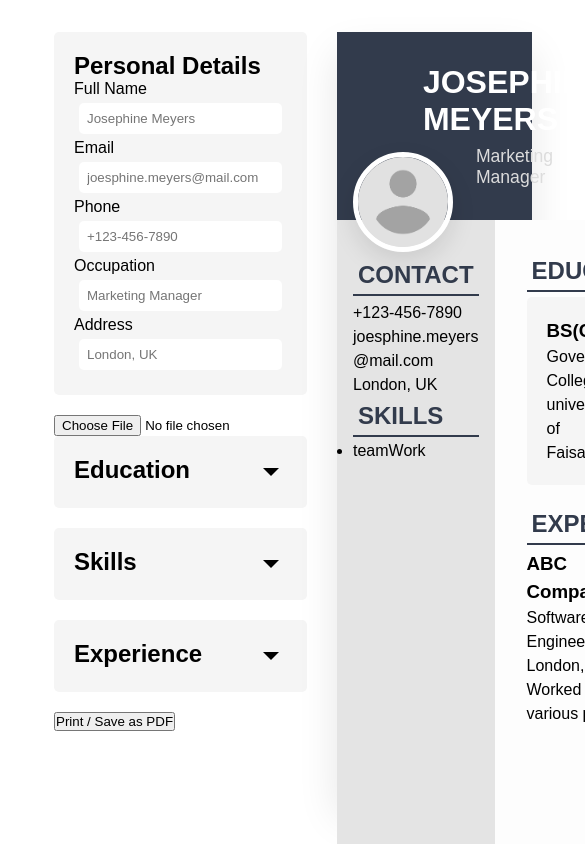
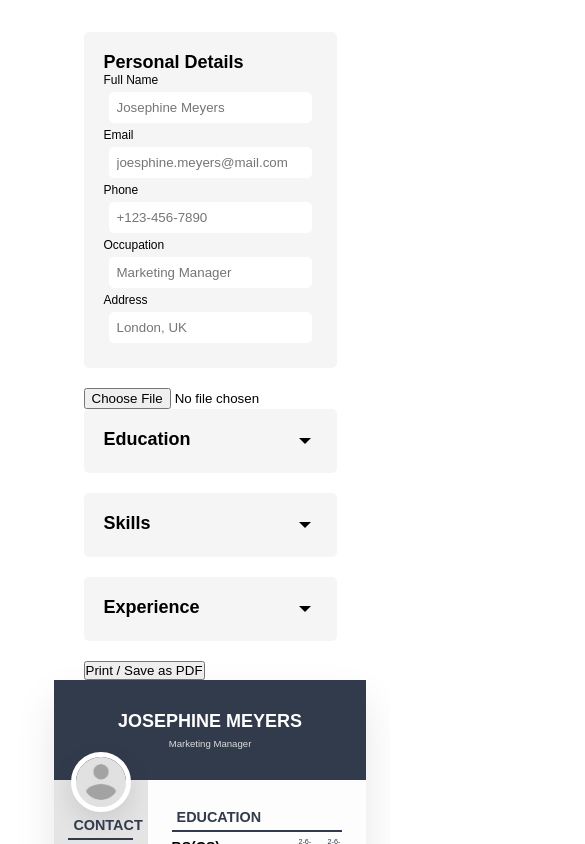
Before and after one commit to AhmadR6/Cv-maker, a React (Vite) app: page / in a window 390 px wide. Shown: the top 844 px of the page, 585 px wide, since content can reach past the window. Built offline with nearby package versions, Linux system fonts and the light colour scheme.

Commit message:
added media queries for resposnsiveness

```diff
--- a/src/App.css
+++ b/src/App.css
@@ -59,9 +59,12 @@ section.live-preview-section > main {
 }
 .contact-info {
   background-color: #e4e4e4;
-  padding: 1em;
+  padding: 1.5em;
   flex: 0;
   text-wrap: wrap;
+  color: #323b4c;
+  min-width: 30%;
+  font-size: 0.8em;
 }
 
 .contact-info-container ul {
@@ -91,7 +94,6 @@ section.live-preview-section > main {
 .experience-list {
   display: flex;
   justify-content: space-between;
-  background-color: #fdfdfd;
   line-height: 1.5;
   margin-bottom: 40px;
 }
@@ -107,13 +109,17 @@ span {
   text-align: center;
 }
 /* ===== Profile Image ===== */
-
+.img-container {
+  margin-top: -10vh;
+  display: flex;
+  align-items: center;
+  justify-content: center;
+}
 .img-container > img {
   object-fit: cover;
   width: 140px;
   height: 140px;
   border-radius: 50%;
-  margin-top: -10vh;
   border: 5px solid white;
   box-shadow: 0 10px 25px rgba(0, 0, 0, 0.1);
 }
@@ -155,40 +161,101 @@ span {
   border: none;
   cursor: pointer;
 }
-.education-list {
+
+.list {
   background-color: #f5f5f5;
   padding: 20px;
   border-radius: 5px;
   margin-bottom: 20px;
 }
-.add-education {
+.button-container {
+  display: flex;
+  justify-content: space-between;
+  align-items: center;
+  width: 100%;
+  height: auto;
+  background-color: #f5f5f5;
+  padding: 10px;
+  border-radius: 5px;
+  margin-bottom: 20px;
+}
+.add-btn {
   border: none;
   cursor: pointer;
-  background-color: #f5f5f5;
-  color: #323b4c;
+  background-color: #323b4c;
+  color: white;
+  padding: 10px;
+  border-radius: 5px;
+
   font-size: 1.2em;
+  margin: 5px;
+  align-self: center;
+}
+.close-btn {
+  background-color: #323b4c;
+  color: white;
+  padding: 10px;
+  border-radius: 5px;
+  cursor: pointer;
+  margin-left: 90%;
 }
 .toggle-icon {
   font-size: 2em;
 }
+.print-btn {
+  background-color: #323b4c;
+  color: white;
+  padding: 10px 20px;
+  border: none;
+  border-radius: 5px;
+  cursor: pointer;
+  margin: 10px 5px;
+}
 /* ===== Responsive ===== */
 @media (max-width: 768px) {
+  html {
+    font-size: 12px;
+  }
+  .app {
+    flex-direction: column;
+    align-items: center;
+    justify-content: center;
+    overflow: scroll;
+  }
   section.live-preview-section {
-    width: 50vw;
-    left: 5vw;
+    width: 80vw;
+    height: auto;
     height: auto;
     grid-template-columns: 1fr;
     grid-template-rows: auto auto auto;
   }
-
-  .contact-info,
-  .academic-experience-section {
-    grid-column: 1 / -1;
+  section.live-preview-section > header {
+    height: 100px;
+  }
+  section.live-preview-section > header h1 {
+    font-size: 1.5rem;
+    margin-bottom: 0.5rem;
+    margin-left: 0;
+  }
+  section.live-preview-section > header p {
+    font-size: 0.8rem;
+    font-weight: 300;
+    color: #dcdcdc;
+    margin-left: 0;
+  }
+  .heading {
+    font-size: 1.2rem;
   }
 
+  .img-container {
+    margin-top: -5vh;
+  }
   .img-container > img {
-    width: 100px;
-    height: 100px;
+    width: 60px;
+    height: 60px;
+  }
+  .date p {
+    font-size: 0.6rem;
   }
 }
 /* print.css */
```
